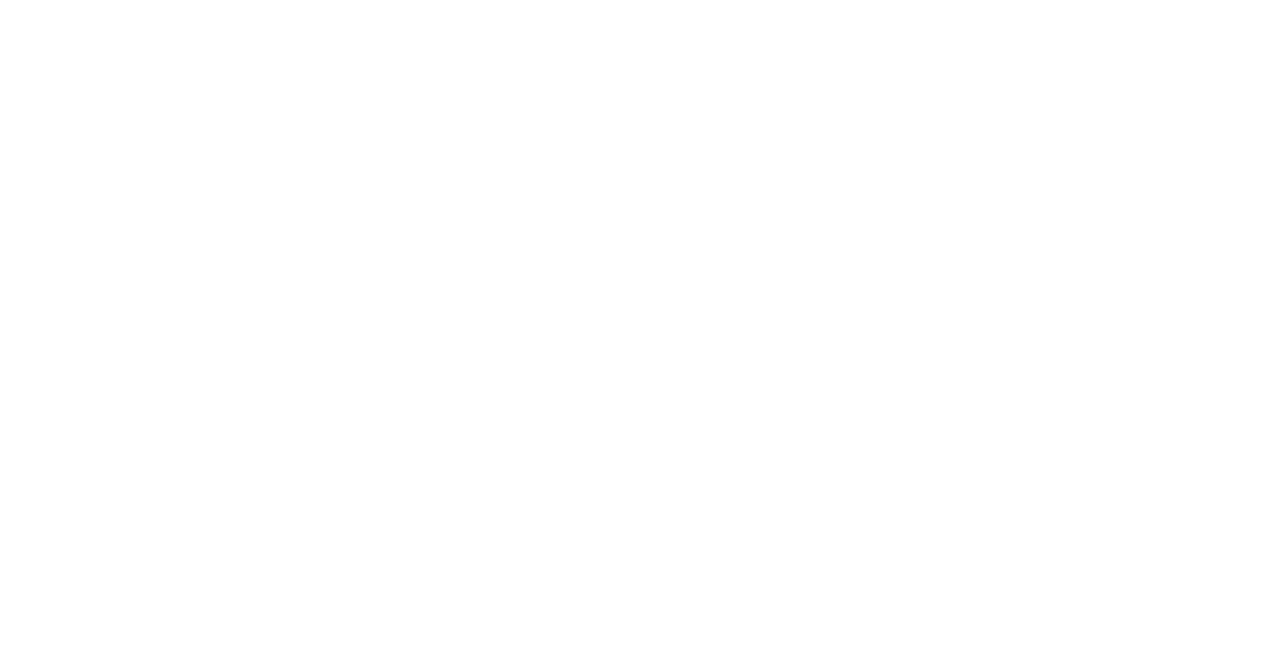
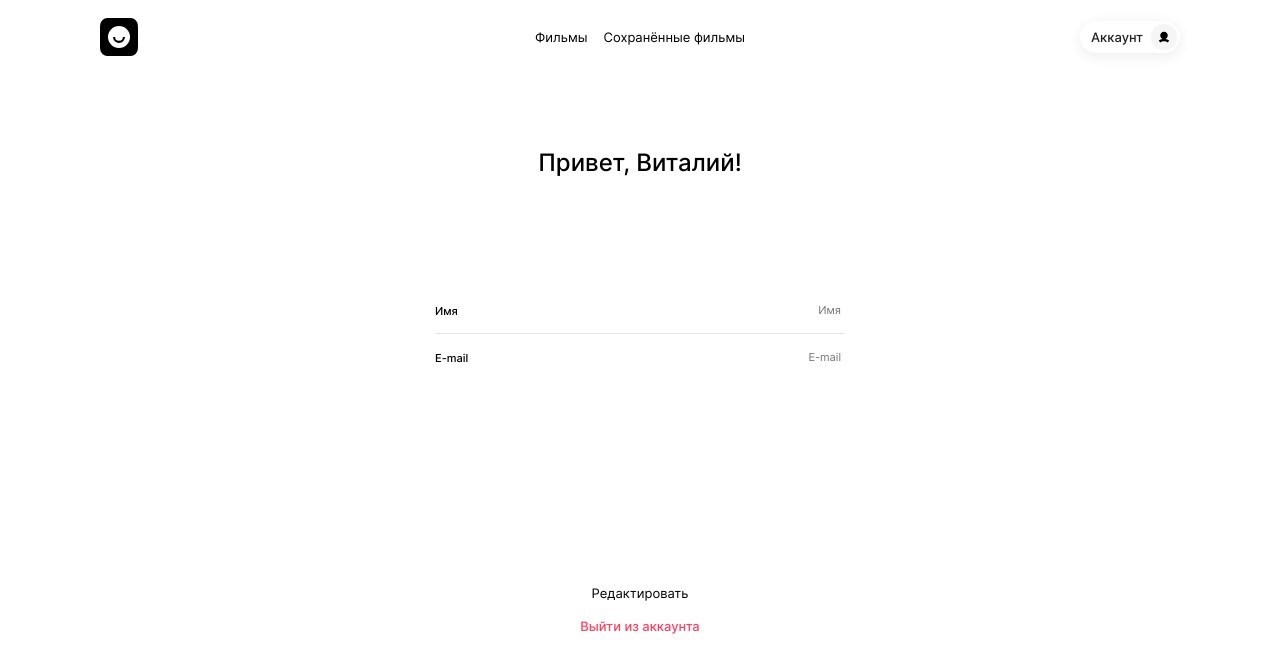
Before and after one commit to andpigge/movies-explorer-frontend, a React (Create React App) app: page /profile in a window 1280 px wide. Shown: the top 672 px of the page. Built offline with nearby package versions, Linux system fonts and the light colour scheme.

Commit message:
feat/Реализовал компонент profile

```diff
--- a/src/components/App.js
+++ b/src/components/App.js
@@ -6,6 +6,7 @@
 import Main from './main/Main';
 import Movies from './movies/Movies';
 import SavedMovies from './saved-movies/SavedMovies';
+import Profile from './profile/Profile';
 
 // Контекст
 import { MovieListContext } from '../context/movieListContext';
@@ -29,6 +30,9 @@
           <Route path='/saved-movies'>
             <SavedMovies />
           </Route>
+          <Route path='/profile' >
+            <Profile />
+          </Route>
         </Switch>
       </SaveMovieListContext.Provider>
     </MovieListContext.Provider>
--- a/src/components/header/Header.js
+++ b/src/components/header/Header.js
@@ -1,12 +1,12 @@
 import React from 'react';
-import { Link } from 'react-router-dom';
+import { Link, useRouteMatch } from 'react-router-dom';
 import './header.css';
 
 // Картинка
 import logo from '../../images/svg/logo-icon.svg';
 
 // Компоненты
-// import AuthLink from './auth-link/AuthLink';
+import AuthLink from './auth-link/AuthLink';
 import ProfileLink from './profile-link/ProfileLink';
 import Navigation from './navigation/Navigation';
 import MobuleMenu from './mobule-menu/MobuleMenu';
@@ -21,6 +21,8 @@
 } from '../../utils/constants';
 
 function Header() {
+  const { url } = useRouteMatch();
+
   // Принимает минимальную ширину экрана для мобильной версии
   const isMobuleMenu = useMobuleMenu(769);
 
@@ -42,14 +44,22 @@
     }
   };
 
+  const checkUrl = () => {
+    if (url === '/') {
+      return (
+        <AuthLink />
+      )
+    }
+    return setMenuDisplay();
+  }
+
   return (
       <header className='header page__margin-auto'>
         <Link to='/' className='header__link-logo' >
           <img src={ logo } alt='Логотип' className='header__logo' />
         </Link>
-        {/* <AuthLink /> */}
         {
-          setMenuDisplay()
+          checkUrl()
         }
       </header>
   );
--- a/src/components/header/header.css
+++ b/src/components/header/header.css
@@ -1,10 +1,11 @@
 .header {
-  max-width: 1200px;
+  max-width: 1140px;
   padding: 18px 30px;
   display: flex;
   align-items: center;
   justify-content: space-between;
-  min-height: 43px;
+  max-height: 74px;
+  box-sizing: border-box;
 }
 
 .header__link-logo {
--- a/src/components/header/profile-link/ProfileLink.js
+++ b/src/components/header/profile-link/ProfileLink.js
@@ -8,7 +8,7 @@
   'header__profile-link';
 
   return (
-    <Link to='/' className={ headerProfileLink } >
+    <Link to='/profile' className={ headerProfileLink } >
       Аккаунт
       <span className='header__profile-link-icon'></span>
     </Link>
--- a/src/components/profile/Profile.js
+++ b/src/components/profile/Profile.js
@@ -1,11 +1,32 @@
 import React from 'react';
 import './profile.css';
 
+// Компоненты
+import Header from '../header/Header';
+import InputProfile from './input-profile/InputProfile';
+import ButtonProfile from './button-profile/ButtonProfile';
+import LinkProfile from './link-profile/LinkProfile';
+
 function Profile() {
   return (
-    <h1>
-      Profile
-    </h1>
+    <>
+      <Header />
+      <main className='profile'>
+        <section className='user-profile profile_margin_center'>
+          <div className='user-profile__container'>
+            <h1 className='user-profile__title'>
+              Привет, Виталий!
+            </h1>
+            <form className='user-profile__form' name='profile'>
+              <InputProfile name={ 'nameInput' } text={ 'Имя' } />
+              <InputProfile name={ 'emailInput' } text={ 'E-mail' } />
+              <ButtonProfile />
+            </form>
+            <LinkProfile />
+          </div>
+        </section>
+      </main>
+    </>
   );
 }
 
--- /dev/null
+++ b/src/components/profile/button-profile/ButtonProfile.js
@@ -0,0 +1,12 @@
+import React from 'react';
+import './buttonProfile.css';
+
+function ButtonProfile() {
+  return (
+    <button type='submit' className='user-profile__submit'>
+      Редактировать
+    </button>
+  );
+}
+
+export default ButtonProfile;
--- /dev/null
+++ b/src/components/profile/button-profile/buttonProfile.css
@@ -0,0 +1,18 @@
+.user-profile__submit {
+  width: 100%;
+  border: none;
+  background-color: inherit;
+
+  font-family: Inter;
+  font-weight: 400;
+  font-size: 13px;
+  line-height: 16px;
+  cursor: pointer;
+}
+
+@media screen and (max-width: 321px) {
+  .user-profile__submit {
+    font-size: 12px;
+    line-height: 15px;
+  }
+}
--- /dev/null
+++ b/src/components/profile/input-profile/InputProfile.js
@@ -0,0 +1,22 @@
+import React from 'react';
+import './inputProfile.css';
+
+function InputProfile({ name, text }) {
+  return (
+    <>
+      <label className='user-profile__label'>
+        { text }
+        <input
+          type='text'
+          required
+          name={ name }
+          placeholder={ text }
+          className='user-profile__field-text'
+        />
+      </label>
+      <span className='user-profile__line'></span>
+    </>
+  );
+}
+
+export default InputProfile;
--- /dev/null
+++ b/src/components/profile/input-profile/inputProfile.css
@@ -0,0 +1,65 @@
+.user-profile__label {
+  max-width: 410px;
+  width: 100%;
+  display: flex;
+  justify-content: space-between;
+  margin-bottom: 10px;
+
+  font-family: Inter;
+  font-weight: 500;
+  font-size: 11px;
+  line-height: 13px;
+  color: black;
+  align-items: center;
+}
+
+.user-profile__label:last-of-type {
+  margin-bottom: 0px;
+  margin-bottom: 214px;
+}
+
+.user-profile__field-text {
+  max-width: 122px;
+  width: 100%;
+  padding: 4px 4px 6px;
+
+  border: none;
+  background-color: inherit;
+
+  font-family: Inter;
+  font-weight: 400;
+  font-size: 11px;
+  line-height: 13px;
+  color: black;
+  text-align: right;
+}
+
+.user-profile__line {
+  display: block;
+  width: 100%;
+  height: 1px;
+  background-color: #E8E8E8;
+  margin-bottom: 13px;
+}
+
+.user-profile__line:last-of-type {
+  display: none;
+}
+
+@media screen and (max-width: 769px) {
+  .user-profile__label:last-of-type {
+    margin-bottom: 204px;
+  }
+}
+
+@media screen and (max-width: 481px) {
+  .user-profile__label:last-of-type {
+    margin-bottom: 373px;
+  }
+}
+
+@media screen and (max-width: 321px) {
+  .user-profile__field-text {
+    max-width: 120px;
+  }
+}
--- /dev/null
+++ b/src/components/profile/link-profile/LinkProfile.js
@@ -0,0 +1,13 @@
+import React from 'react';
+import { Link } from 'react-router-dom';
+import './linkProfile.css';
+
+function LinkProfile() {
+  return (
+    <Link to='/signin' className='user-profile__link'>
+      Выйти из аккаунта
+    </Link>
+  );
+}
+
+export default LinkProfile;
--- /dev/null
+++ b/src/components/profile/link-profile/linkProfile.css
@@ -0,0 +1,17 @@
+.user-profile__link {
+  display: block;
+  font-family: Inter;
+  font-weight: 500;
+  font-size: 13px;
+  line-height: 16px;
+  color: #FF4062;
+  text-align: center;
+  text-decoration: none;
+}
+
+@media screen and (max-width: 321px) {
+  .user-profile__link {
+    font-size: 12px;
+    line-height: 15px;
+  }
+}
--- a/src/components/profile/profile.css
+++ b/src/components/profile/profile.css
@@ -0,0 +1,57 @@
+.profile {
+
+}
+
+.profile_margin_center {
+  margin: 0 auto;
+}
+
+.user-profile {
+  max-width: 1280px;
+  padding: 0 30px;
+  box-sizing: border-box;
+}
+
+.user-profile__container {
+  max-width: 410px;
+  margin: 0 auto 70px;
+}
+
+.user-profile__title {
+  padding-top: 74px;
+  margin: 0;
+  margin-bottom: 123px;
+
+  font-family: Inter;
+  font-weight: 500;
+  font-size: 24px;
+  line-height: 29px;
+  text-align: center;
+  color: black;
+}
+
+.user-profile__form {
+  margin-bottom: 16px;
+}
+
+@media screen and (max-width: 769px) {
+  .user-profile__container {
+    margin-bottom: 269px;
+  }
+
+  .user-profile__title {
+    padding-top: 236px;
+    margin-bottom: 96px;
+  }
+}
+
+@media screen and (max-width: 481px) {
+  .user-profile__container {
+    margin-bottom: 40px;
+  }
+
+  .user-profile__title {
+    padding-top: 70px;
+    margin-bottom: 80px;
+  }
+}
```
